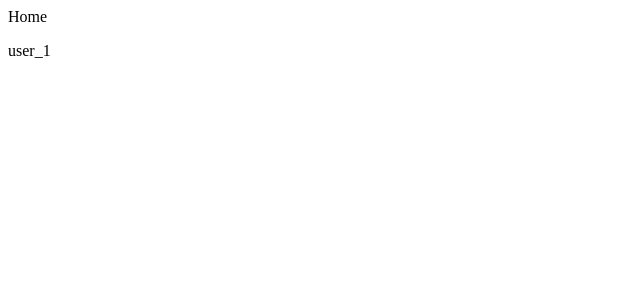
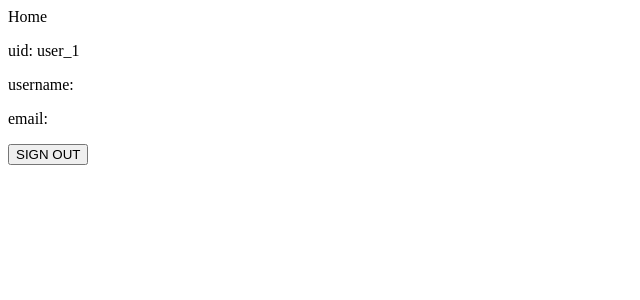
Before and after one commit to sugaya24/joinus, a React (Create React App) app: page / in a window 1280 px wide. Shown: the top 300 px of the page, without its empty margins (0-640 px from the left). Built offline with nearby package versions, Linux system fonts and the light colour scheme; no server answers; the database is empty; sample sign-in values are in the browser's storage.

Commit message:
ADD: signOut

```diff
--- a/package.json
+++ b/package.json
@@ -3,6 +3,8 @@
   "version": "0.1.0",
   "private": true,
   "dependencies": {
+    "@material-ui/core": "^4.11.0",
+    "@material-ui/styles": "^4.10.0",
     "@testing-library/jest-dom": "^5.11.4",
     "@testing-library/react": "^11.1.0",
     "@testing-library/user-event": "^12.1.10",
@@ -13,6 +15,7 @@
     "@types/react-redux": "^7.1.11",
     "@types/react-router": "^5.1.8",
     "connected-react-router": "^6.8.0",
+    "firebase": "^8.1.1",
     "history": "^4.10.1",
     "react": "^17.0.1",
     "react-dom": "^17.0.1",
--- a/src/reducks/users/reducers.ts
+++ b/src/reducks/users/reducers.ts
@@ -12,6 +12,10 @@ export const UsersReducer = (
         ...state,
         ...action.payload,
       };
+    case Actions.SIGN_OUT:
+      return {
+        ...action.payload,
+      };
     default:
       return state;
   }
--- a/src/templates/Home.tsx
+++ b/src/templates/Home.tsx
@@ -1,8 +1,10 @@
 import React from 'react';
 import { getUserId, getUserName, getEmail } from '../reducks/users/selector';
-import { useSelector } from 'react-redux';
+import { useDispatch, useSelector } from 'react-redux';
+import { signOut } from '../reducks/users/operations';
 
 const Home = () => {
+  const dispatch = useDispatch();
   const selector = useSelector((state) => state);
   const uid = getUserId(selector);
   const username = getUserName(selector);
@@ -11,9 +13,10 @@ const Home = () => {
   return (
     <div>
       Home
-      <p>{uid}</p>
-      <p>{username}</p>
-      <p>{email}</p>
+      <p>uid: {uid}</p>
+      <p>username: {username}</p>
+      <p>email: {email}</p>
+      <button onClick={() => dispatch(signOut())}>SIGN OUT</button>
     </div>
   );
 };
```
Also changed, not shown: 1 other file (tests, documents, lock files or other folders).
